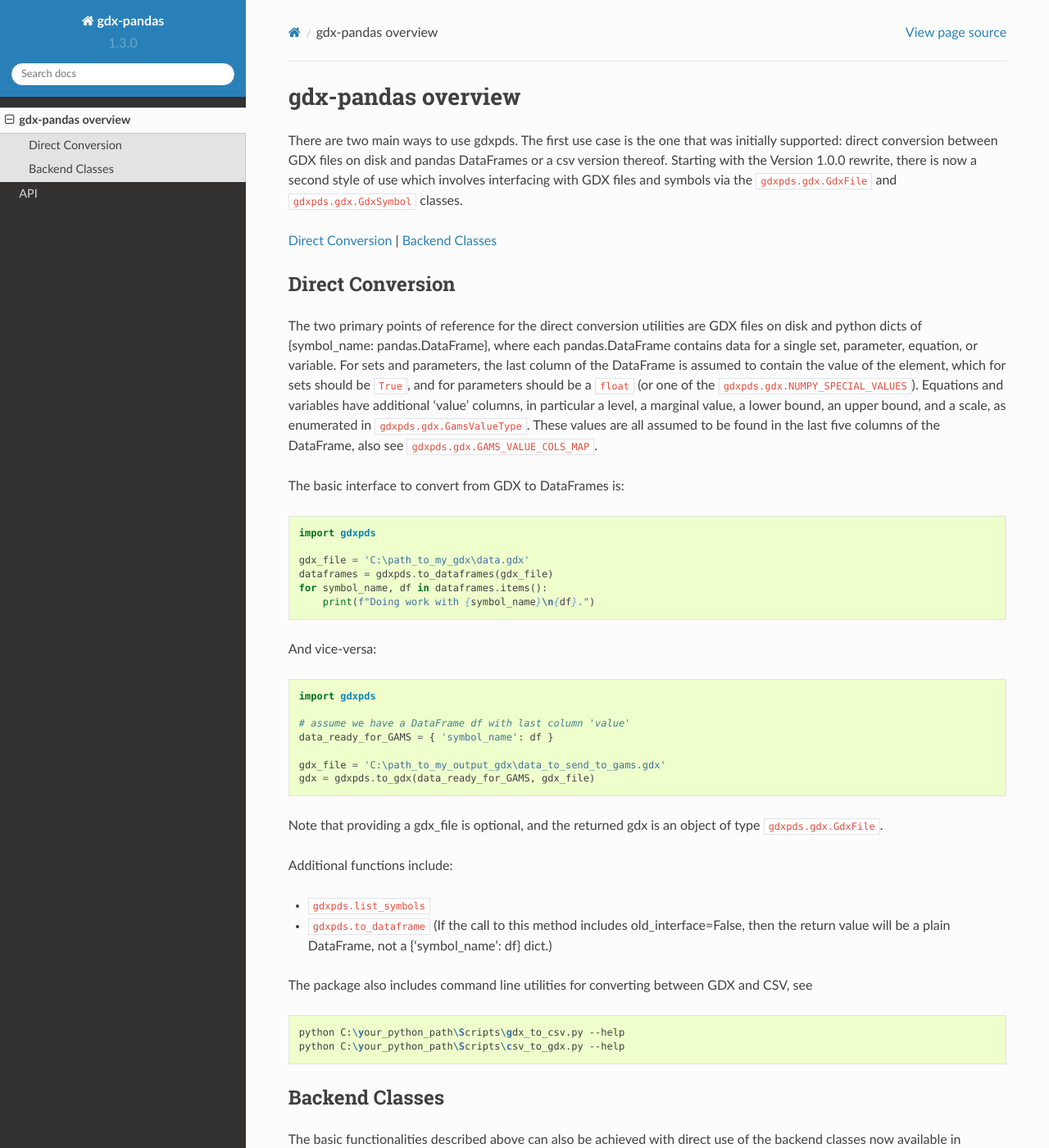
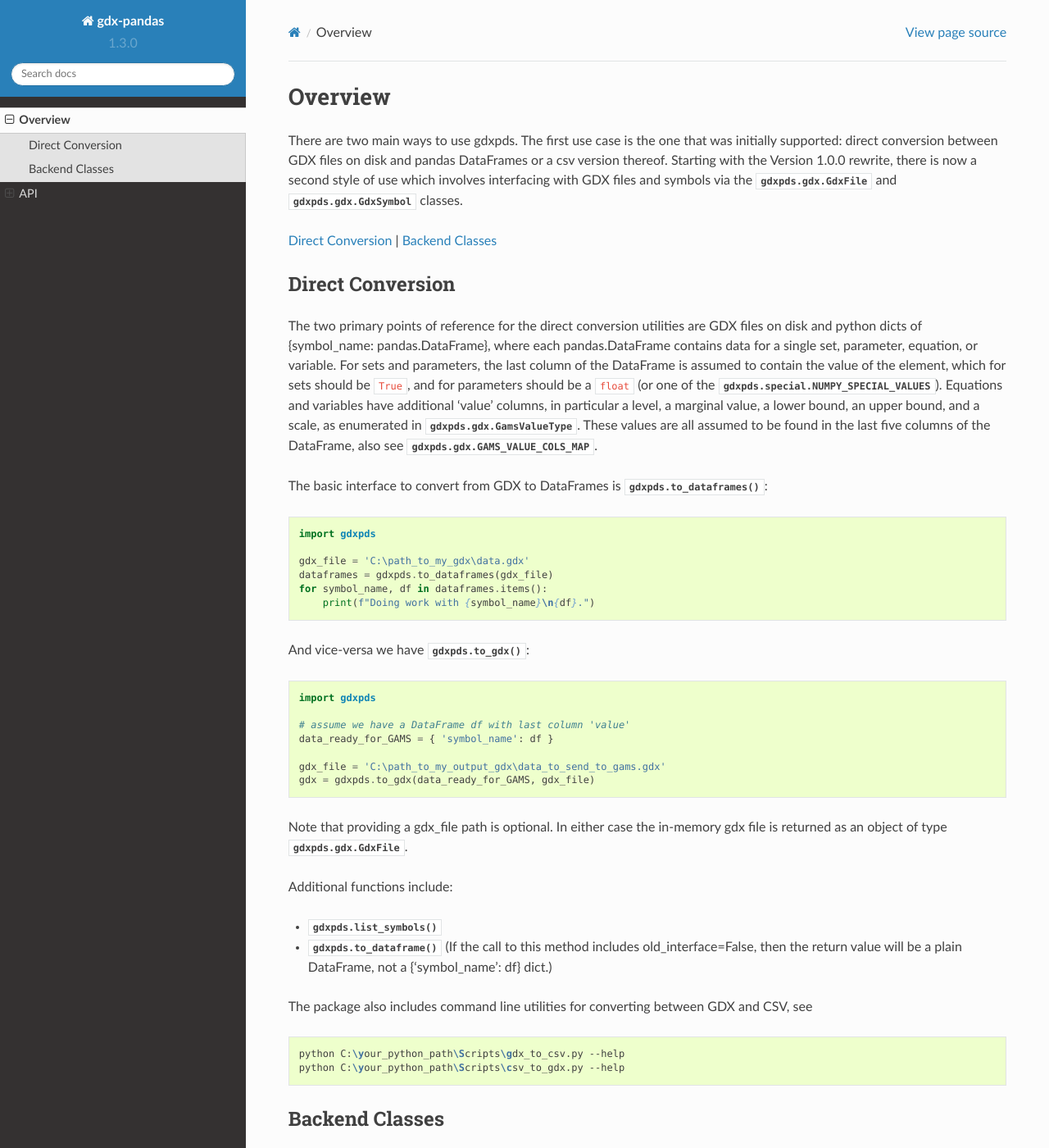
Before and after one commit to NREL/gdx-pandas, a Sphinx documentation site: the page built from doc/source/overview.rst, in a window 1280 px wide and 1400 px high. Shown: the whole window at 82% size. Built offline with Sphinx 7.4.7 and the Read the Docs theme 2.0.0, drawn with Linux system fonts in a browser that asks for light colours; pages that are not in the unit, such as notebooks, are missing from menus.

Commit message:
Started linking overview.rst to API docs

```diff
--- a/doc/source/api.rst
+++ b/doc/source/api.rst
@@ -2,7 +2,6 @@
 ###
 
 .. toctree::
-   :maxdepth: 4
+   :maxdepth: 2
 
    api/modules
-   api/gdxpds
--- /dev/null
+++ b/doc/source/api/modules.rst
@@ -0,0 +1,7 @@
+gdx-pandas
+==========
+
+.. toctree::
+   :maxdepth: 4
+
+   gdxpds
--- a/doc/source/conf.py
+++ b/doc/source/conf.py
@@ -170,9 +170,10 @@
 
 # -- Extension configuration -------------------------------------------------
 
-autoclass_content = 'both'
-autodoc_member_order = 'bysource'
-# Uncomment when https://github.com/sphinx-doc/sphinx/pull/4076 is
-# released.
-#autodoc_special_members = ['__getitem__', '__setitem__','__iter__']
+autodoc_default_options = {
+    'autoclass_content': 'both',
+    'member-order': 'bysource',
+    'special-members': '__getitem__, __setitem__, __iter__',
+    'undoc-members': True,
+}
 numpy_show_class_member = True
--- a/doc/source/md_files.txt
+++ b/doc/source/md_files.txt
@@ -1,2 +1 @@
 index
-overview
--- a/doc/source/overview.rst
+++ b/doc/source/overview.rst
@@ -1,12 +1,12 @@
-gdx-pandas overview
-===================
+Overview
+========
 
 There are two main ways to use gdxpds. The first use case is the one
 that was initially supported: direct conversion between GDX files on
 disk and pandas DataFrames or a csv version thereof. Starting with the
 Version 1.0.0 rewrite, there is now a second style of use which involves
-interfacing with GDX files and symbols via the ``gdxpds.gdx.GdxFile``
-and ``gdxpds.gdx.GdxSymbol`` classes.
+interfacing with GDX files and symbols via the :py:class:`gdxpds.gdx.GdxFile`
+and :py:class:`gdxpds.gdx.GdxSymbol` classes.
 
 `Direct Conversion <#direct-conversion>`__ \| `Backend
 Classes <#backend-classes>`__
@@ -20,14 +20,14 @@
 single set, parameter, equation, or variable. For sets and parameters,
 the last column of the DataFrame is assumed to contain the value of the
 element, which for sets should be ``True``, and for parameters should be
-a ``float`` (or one of the ``gdxpds.gdx.NUMPY_SPECIAL_VALUES``).
+a ``float`` (or one of the :py:const:`gdxpds.special.NUMPY_SPECIAL_VALUES`).
 Equations and variables have additional ‘value’ columns, in particular a
 level, a marginal value, a lower bound, an upper bound, and a scale, as
-enumerated in ``gdxpds.gdx.GamsValueType``. These values are all assumed
+enumerated in :py:class:`gdxpds.gdx.GamsValueType`. These values are all assumed
 to be found in the last five columns of the DataFrame, also see
-``gdxpds.gdx.GAMS_VALUE_COLS_MAP``.
+:py:data:`gdxpds.gdx.GAMS_VALUE_COLS_MAP`.
 
-The basic interface to convert from GDX to DataFrames is:
+The basic interface to convert from GDX to DataFrames is :py:func:`gdxpds.to_dataframes`:
 
 .. code:: python
 
@@ -38,7 +38,7 @@
    for symbol_name, df in dataframes.items():
        print(f"Doing work with {symbol_name}\n{df}.")
 
-And vice-versa:
+And vice-versa we have :py:func:`gdxpds.to_gdx`:
 
 .. code:: python
 
@@ -50,13 +50,13 @@
    gdx_file = 'C:\path_to_my_output_gdx\data_to_send_to_gams.gdx'
    gdx = gdxpds.to_gdx(data_ready_for_GAMS, gdx_file)
 
-Note that providing a gdx_file is optional, and the returned gdx is an
-object of type ``gdxpds.gdx.GdxFile``.
+Note that providing a gdx_file path is optional. In either case the in-memory gdx file is
+returned as an object of type :py:class:`gdxpds.gdx.GdxFile`.
 
 Additional functions include:
 
--  ``gdxpds.list_symbols``
--  ``gdxpds.to_dataframe`` (If the call to this method includes
+-  :py:func:`gdxpds.list_symbols`
+-  :py:func:`gdxpds.to_dataframe` (If the call to this method includes
    old_interface=False, then the return value will be a plain DataFrame,
    not a {‘symbol_name’: df} dict.)
 
```
Also changed, not shown: doc/source/api/gdxpds.rst (added, +69 -0 lines), doc/source/api/gdxpds.test.rst (added, +61 -0 lines), dev/README.md, 5 other files.
